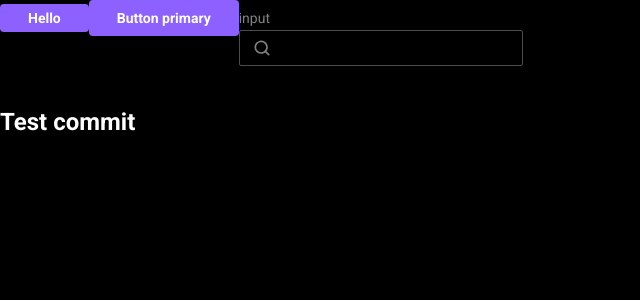
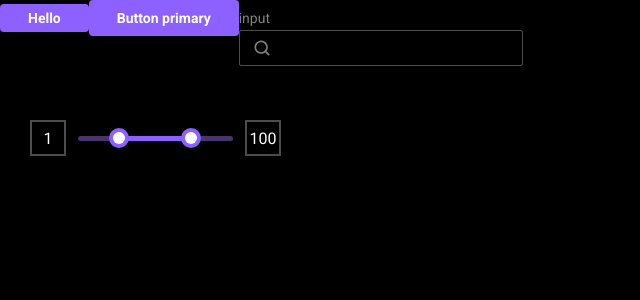
Before and after one commit to evan-weissrussland/flashCards1, a React (Vite) app: page / in a window 1280 px wide. Shown: the top 300 px of the page, without its empty margins (0-640 px from the left). Built offline with nearby package versions, Linux system fonts and the light colour scheme.

Commit message:
Slider готов к проверке

```diff
--- a/package.json
+++ b/package.json
@@ -14,8 +14,11 @@
   },
   "dependencies": {
     "@fontsource/roboto": "^5.0.8",
+    "@radix-ui/react-slider": "^1.1.2",
+    "@radix-ui/themes": "^2.0.3",
     "react": "^18.2.0",
-    "react-dom": "^18.2.0"
+    "react-dom": "^18.2.0",
+    "react-slider": "^2.0.6"
   },
   "devDependencies": {
     "@it-incubator/eslint-config": "^1.0.2",
@@ -32,6 +35,7 @@
     "@types/node": "^20.10.6",
     "@types/react": "^18.2.43",
     "@types/react-dom": "^18.2.17",
+    "@types/react-slider": "^1.3.6",
     "@vitejs/plugin-react-swc": "^3.5.0",
     "eslint-plugin-storybook": "^0.6.15",
     "sass": "^1.69.6",
--- a/src/App.tsx
+++ b/src/App.tsx
@@ -1,5 +1,6 @@
 import { Button } from '@/components/ui/button'
 import { Input } from '@/components/ui/input'
+import { RangeSlider } from '@/components/ui/slider'
 
 export function App() {
   return (
@@ -9,8 +10,7 @@ export function App() {
       </Button>
       <Button>Button primary</Button>
       <Input type={'search'} />
-      {/*h2 для проверки*/}
-      <h2>Test commit</h2>
+      <RangeSlider defaultValue={[25, 75]} max={100} min={1} />
     </div>
   )
 }
--- /dev/null
+++ b/src/components/ui/slider/index.ts
@@ -0,0 +1 @@
+export * from './slider'
--- /dev/null
+++ b/src/components/ui/slider/slider.module.scss
@@ -0,0 +1,65 @@
+.form {
+  display: flex;
+  flex-direction: row;
+  align-items: center;
+  justify-content: space-between;
+
+  width: 251px;
+  height: 36px;
+  margin: 30px; // убрать
+}
+
+.minMax {
+  display: block;
+
+  min-width: 36px;
+  height: 36px;
+  padding: 5px 2px;
+
+  text-align: center;
+
+  border: 2px solid #4c4c4c;
+}
+
+.SliderRoot {
+  touch-action: none;
+  user-select: none;
+
+  position: relative;
+
+  display: flex;
+  align-items: center;
+
+  width: 155px;
+  height: 20px;
+}
+
+.SliderTrack {
+  position: relative;
+
+  flex-grow: 1;
+
+  height: 5px;
+
+  background-color: #48356b;
+  border-radius: 9999px;
+}
+
+.SliderRange {
+  position: absolute;
+  height: 100%;
+  background-color: #8c61ff;
+  border-radius: 9999px;
+}
+
+.SliderThumb {
+  display: block;
+
+  width: 12px;
+  height: 12px;
+
+  background-color: #fff;
+  border-radius: 10px;
+  outline: none;
+  box-shadow: 0 0 0 4px #8c61ff;
+}
--- /dev/null
+++ b/src/components/ui/slider/slider.tsx
@@ -0,0 +1,76 @@
+import { DetailedHTMLProps, InputHTMLAttributes } from 'react'
+
+import * as Slider from '@radix-ui/react-slider'
+
+import s from './slider.module.scss'
+
+type DefaultInputPropsType = DetailedHTMLProps<
+  InputHTMLAttributes<HTMLInputElement>,
+  HTMLInputElement
+>
+
+type SuperDoubleRangePropsType = DefaultInputPropsType & {
+  defaultValue?: [number, number]
+  disable?: boolean
+  max?: number
+  min?: number
+  onChangeRange: (value: number | number[]) => void
+  step?: number
+  values?: number[]
+}
+
+export const RangeSlider: React.FC<SuperDoubleRangePropsType> = ({
+  defaultValue,
+  max,
+  min,
+  onChangeRange,
+  step,
+  values,
+}) => {
+  return (
+    <div className={s.form}>
+      <span className={s.minMax}>{min}</span>
+      <form>
+        <Slider.Root
+          className={s.SliderRoot}
+          defaultValue={defaultValue}
+          max={max}
+          min={min}
+          onValueChange={onChangeRange}
+          step={step}
+          value={values}
+        >
+          <Slider.Track className={s.SliderTrack}>
+            <Slider.Range className={s.SliderRange} />
+          </Slider.Track>
+          <Slider.Thumb aria-label={'Volume'} className={s.SliderThumb} />
+          <Slider.Thumb aria-label={'Volume'} className={s.SliderThumb} />
+        </Slider.Root>
+      </form>
+      <span className={s.minMax}>{max}</span>
+    </div>
+  )
+}
+
+// function restoreState<T>(key: string, defaultState: T) {
+//   let state = defaultState
+//   const stateAsString = localStorage.getItem(key)
+//
+//   if (stateAsString !== null) {
+//     state = JSON.parse(stateAsString) as T
+//   }
+//
+//   return state
+// }
+//
+// const [value1, setValue1] = useState(restoreState<number>('hw11-value1', 0))
+// const [value2, setValue2] = useState(restoreState<number>('hw11-value2', 100))
+//
+// const change = (value: number | number[]) => {
+//   if (Array.isArray(value)) {
+//     setValue1(value[0])
+//     setValue2(value[1])
+//   } else {
+//     setValue1(value)
+//   }
+// }
```
Also changed, not shown: 2 other files (tests, documents, lock files or other folders).
